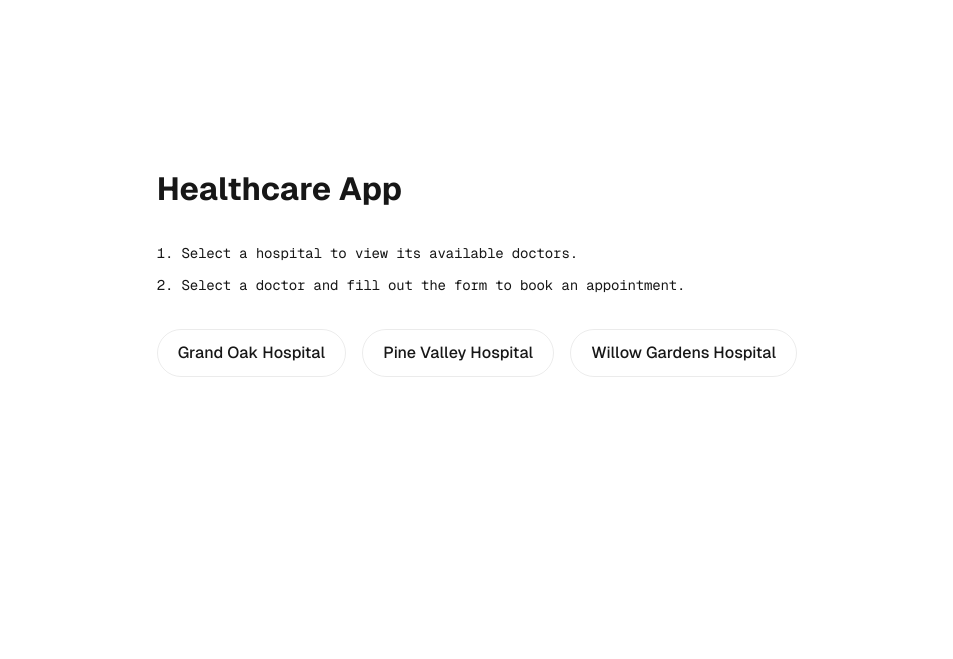
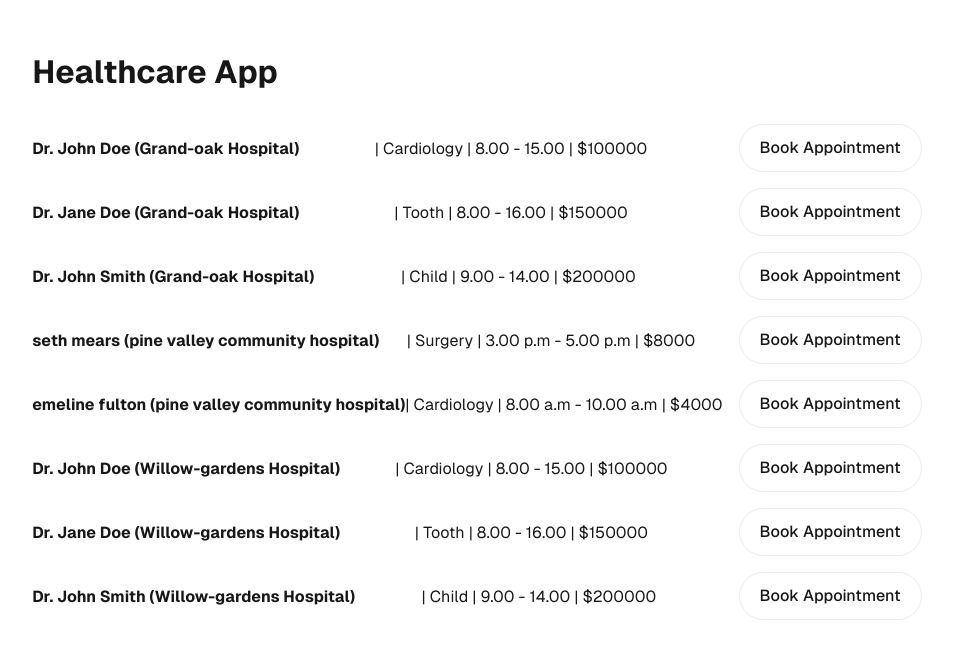
Before and after one commit to Agilham/mock-services, a Next.js app in the folder healthcare/: page / in a window 1280 px wide. Shown: the part 111-770 px from the top of the page, without its empty margins (163-1116 px from the left). Built offline with nearby package versions, Linux system fonts and the light colour scheme.

Commit message:
fix: client-app

```diff
--- a/healthcare/app/page.js
+++ b/healthcare/app/page.js
@@ -31,14 +31,14 @@ const doctorData = {
     {
       name: "seth mears",
       hospital: "pine valley community hospital",
-      category: "surgery",
+      category: "Surgery",
       availability: "3.00 p.m - 5.00 p.m",
       price: 8000,
     },
     {
       name: "emeline fulton",
       hospital: "pine valley community hospital",
-      category: "cardiology",
+      category: "Cardiology",
       availability: "8.00 a.m - 10.00 a.m",
       price: 4000,
     },
@@ -73,8 +73,13 @@ export default function Home() {
   const [showPopup, setShowPopup] = useState(false);
   const [selectedDoctor, setSelectedDoctor] = useState(null);
 
-  const fetchDoctors = (hospital) => {
-    setDoctors(doctorData[hospital] || []);
+  const fetchDoctors = () => {
+    const allDoctors = [
+      ...doctorData["grand-oak"],
+      ...doctorData["pine-valley"],
+      ...doctorData["willow-gardens"],
+    ];
+    setDoctors(allDoctors);
   };
 
   const openPopup = (doctor) => {
@@ -99,15 +104,6 @@ export default function Home() {
       phone: formData.get("phone"),
       email: formData.get("email"),
     };
-
-    let chosenHospital = "";
-    if (selectedDoctor?.hospital == "Grand-oak Hospital") {
-      chosenHospital = "grand-oak";
-    } else if (selectedDoctor?.hospital == "pine valley community hospital") {
-      chosenHospital = "pine-valley";
-    } else if (selectedDoctor?.hospital == "Willow-gardens Hospital") {
-      chosenHospital = "willow-gardens";
-    }
 
     const payload = {
       hospital: selectedDoctor?.hospital,
@@ -138,42 +134,14 @@ export default function Home() {
     }
   };
 
+  useState(() => {
+    fetchDoctors();
+  }, []);
+
   return (
     <div className={styles.page}>
       <main className={styles.main}>
         <h1>Healthcare App</h1>
-
-        <ol>
-          <li>Select a hospital to view its available doctors.</li>
-          <li>Select a doctor and fill out the form to book an appointment.</li>
-        </ol>
-
-        <div className={styles.ctas}>
-          <a
-            className={styles.secondary}
-            onClick={() => fetchDoctors("grand-oak")}
-            role="button"
-            tabIndex={0}
-          >
-            Grand Oak Hospital
-          </a>
-          <a
-            className={styles.secondary}
-            onClick={() => fetchDoctors("pine-valley")}
-            role="button"
-            tabIndex={0}
-          >
-            Pine Valley Hospital
-          </a>
-          <a
-            className={styles.secondary}
-            onClick={() => fetchDoctors("willow-gardens")}
-            role="button"
-            tabIndex={0}
-          >
-            Willow Gardens Hospital
-          </a>
-        </div>
 
         <ul>
           {doctors.map((doctor, index) => (
@@ -192,7 +160,7 @@ export default function Home() {
               | {doctor.category} | {doctor.availability} | ${doctor.price}{" "}
               <div className={styles.ctas} style={{ marginLeft: "16px" }}>
                 <a
-                  className={styles.primary}
+                  className={styles.secondary}
                   onClick={() => openPopup(doctor)}
                   role="button"
                   tabIndex={0}
@@ -243,15 +211,15 @@ export default function Home() {
                 </div>
 
                 <div className={styles.popupActions}>
-                  <button type="submit" className={styles.primary}>
-                    Submit
-                  </button>
                   <button
                     type="button"
                     className={styles.primary}
                     onClick={closePopup}
                   >
                     Cancel
+                  </button>
+                  <button type="submit" className={styles.primary}>
+                    Submit
                   </button>
                 </div>
               </form>
```
